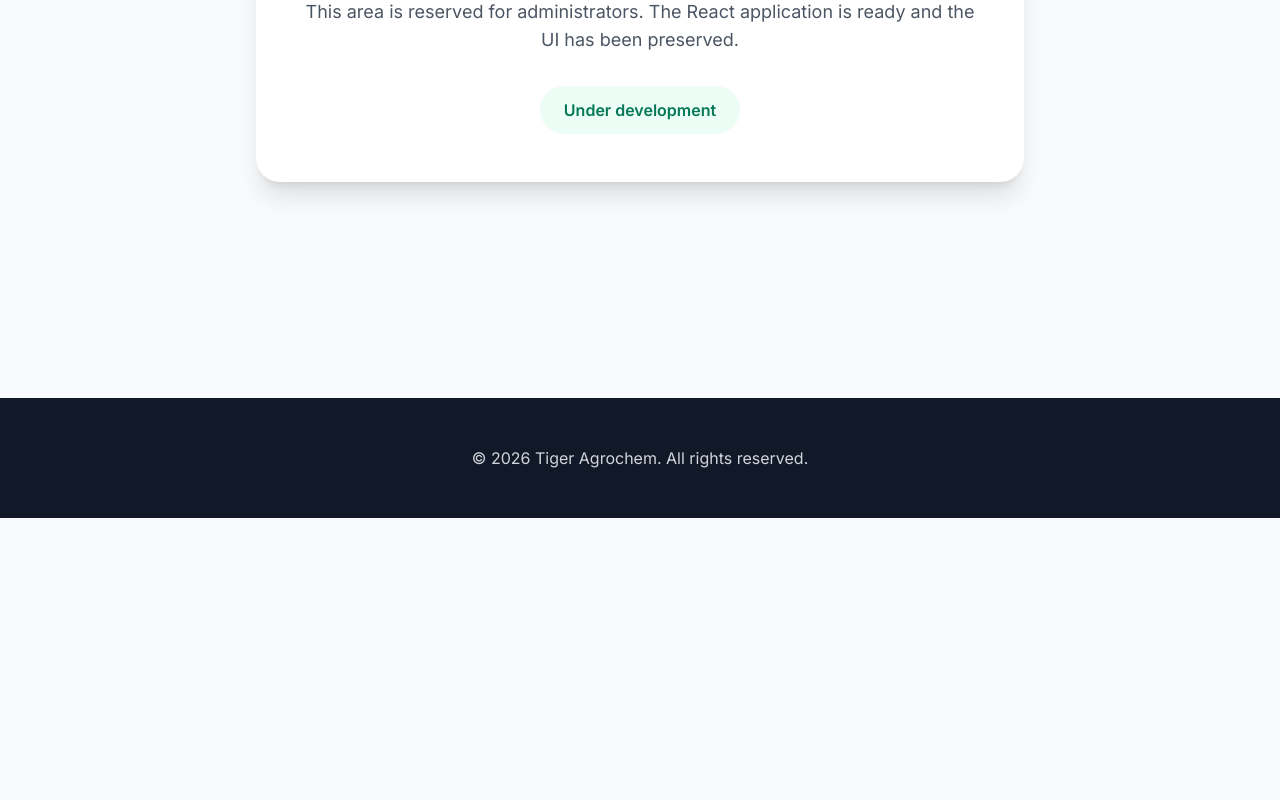
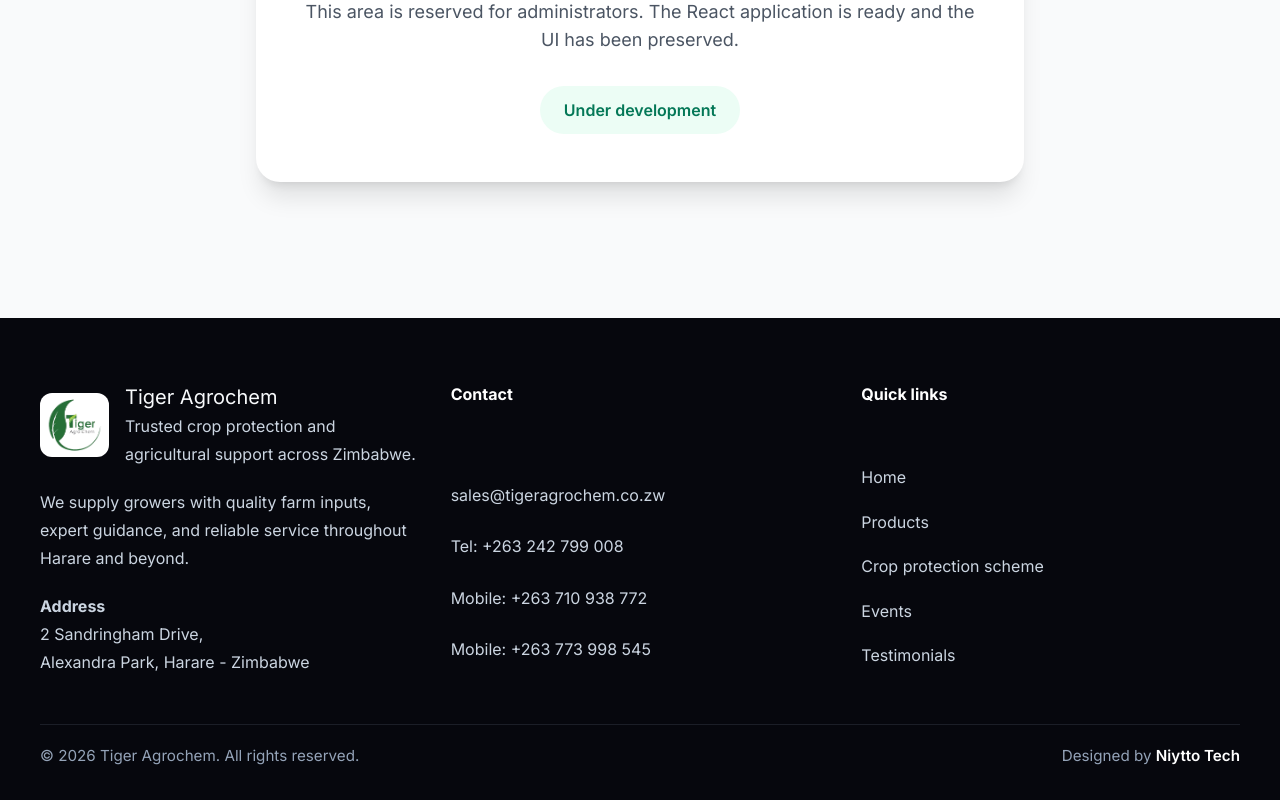
Before and after one commit to Anesu-Mashonga/Tiger-Agro-Chem, a React (Vite) app: page /admin in a window 1280 px wide. Shown: the part 322-1122 px from the top of the page. Before the commit the page ends 840 px from the top, so only its background shows below. Built offline with nearby package versions, Linux system fonts and the light colour scheme.

Commit message:
Update footer component with new layout and styling

```diff
--- a/src/components/Footer.jsx
+++ b/src/components/Footer.jsx
@@ -1,9 +1,113 @@
+import logo from "./Tiger Agro Chem log.png";
+
 function Footer() {
   return (
-    <footer className="bg-gray-900 text-gray-300 py-12 mt-20">
-      <div className="max-w-7xl mx-auto px-4 sm:px-6 lg:px-8">
-        <div className="text-center">
-          <p>&copy; 2026 Tiger Agrochem. All rights reserved.</p>
+    <footer className="footer">
+      <div className="footer-inner">
+        <div className="footer-grid">
+          <div className="footer-brand">
+            <div className="footer-brand-top">
+              <img
+                src={logo}
+                alt="Tiger Agro Chem logo"
+                className="footer-logo"
+              />
+              <div>
+                <h2 className="footer-brand-title">Tiger Agrochem</h2>
+                <p className="footer-brand-tagline">
+                  Trusted crop protection and agricultural support across
+                  Zimbabwe.
+                </p>
+              </div>
+            </div>
+
+            <p className="footer-text">
+              We supply growers with quality farm inputs, expert guidance, and
+              reliable service throughout Harare and beyond.
+            </p>
+
+            <address className="footer-address">
+              <strong>Address</strong>
+              <br />
+              2 Sandringham Drive,
+              <br />
+              Alexandra Park, Harare - Zimbabwe
+            </address>
+          </div>
+
+          <div className="footer-block">
+            <h3 className="footer-heading">Contact</h3>
+            <ul className="footer-list">
+              <li>
+                <a
+                  href="mailto:sales@tigeragrochem.co.zw"
+                  className="footer-link"
+                >
+                  sales@tigeragrochem.co.zw
+                </a>
+              </li>
+              <li>
+                <a href="tel:+263242799008" className="footer-link">
+                  Tel: +263 242 799 008
+                </a>
+              </li>
+              <li>
+                <a href="tel:+263710938772" className="footer-link">
+                  Mobile: +263 710 938 772
+                </a>
+              </li>
+              <li>
+                <a href="tel:+263773998545" className="footer-link">
+                  Mobile: +263 773 998 545
+                </a>
+              </li>
+            </ul>
+          </div>
+
+          <div className="footer-block">
+            <h3 className="footer-heading">Quick links</h3>
+            <ul className="footer-list">
+              <li>
+                <a href="/" className="footer-link">
+                  Home
+                </a>
+              </li>
+              <li>
+                <a href="/products" className="footer-link">
+                  Products
+                </a>
+              </li>
+              <li>
+                <a href="/guidelines" className="footer-link">
+                  Crop protection scheme
+                </a>
+              </li>
+              <li>
+                <a href="/events" className="footer-link">
+                  Events
+                </a>
+              </li>
+              <li>
+                <a href="/testimonials" className="footer-link">
+                  Testimonials
+                </a>
+              </li>
+            </ul>
+          </div>
+        </div>
+
+        <div className="footer-bottom">
+          <p>© 2026 Tiger Agrochem. All rights reserved.</p>
+          <p>
+            Designed by{" "}
+            <a
+              href="https://niytto-tech.netlify.app"
+              target="_blank"
+              rel="noopener noreferrer"
+            >
+              Niytto Tech
+            </a>
+          </p>
         </div>
       </div>
     </footer>
--- a/src/components/Navbar.jsx
+++ b/src/components/Navbar.jsx
@@ -1,7 +1,7 @@
 import { useState } from "react";
 import { NavLink } from "react-router-dom";
 import { Leaf, Menu, X } from "lucide-react";
-import logo from "./Tiger Agro Chem log.jpg";
+import logo from "./Tiger Agro Chem log.png";
 
 const navItems = [
   { to: "/", label: "Home" },
@@ -24,7 +24,7 @@
               <img
                 src={logo}
                 alt="Tiger Agro Chem logo"
-                className="h-10 w-auto rounded-lg"
+                className="navbar-logo"
               />
               <div>
                 <h1 className="text-2xl font-bold text-emerald-800">
--- a/src/index.css
+++ b/src/index.css
@@ -75,3 +75,131 @@
   transform: translateY(-3px);
   box-shadow: 0 10px 25px -5px rgba(0, 0, 0, 0.1);
 }
+
+.navbar-logo {
+  height: 3.5rem;
+  width: auto;
+  border-radius: 0.75rem;
+}
+
+.footer {
+  background: #06070d;
+  color: #e5e7eb;
+  padding: 4rem 1.5rem 2rem;
+}
+
+.footer-inner {
+  max-width: 1200px;
+  margin: 0 auto;
+}
+
+.footer-grid {
+  display: grid;
+  gap: 2rem;
+  grid-template-columns: repeat(3, minmax(0, 1fr));
+}
+
+.footer-brand {
+  display: grid;
+  gap: 1.25rem;
+}
+
+.footer-brand-top {
+  display: flex;
+  align-items: center;
+  gap: 1rem;
+}
+
+.footer-logo {
+  height: 4rem;
+  width: auto;
+  border-radius: 0.75rem;
+  background: #ffffff;
+  padding: 0.35rem;
+}
+
+.footer-brand-title {
+  margin: 0;
+  font-size: 1.25rem;
+  color: #f8fafc;
+}
+
+.footer-brand-tagline,
+.footer-text,
+.footer-address {
+  margin: 0;
+  color: #cbd5e1;
+  line-height: 1.75;
+}
+
+.footer-address {
+  font-style: normal;
+}
+
+.footer-block {
+  display: grid;
+  gap: 1rem;
+}
+
+.footer-heading {
+  margin: 0;
+  font-size: 1rem;
+  color: #ffffff;
+  font-weight: 700;
+}
+
+.footer-list {
+  list-style: none;
+  margin: 0;
+  padding: 0;
+  display: grid;
+  gap: 0.75rem;
+}
+
+.footer-link {
+  color: #cbd5e1;
+  text-decoration: none;
+  transition: color 0.2s ease;
+}
+
+.footer-link:hover {
+  color: #86efac;
+}
+
+.footer-bottom {
+  margin-top: 3rem;
+  border-top: 1px solid rgba(148, 163, 184, 0.15);
+  padding-top: 1.25rem;
+  display: flex;
+  flex-wrap: wrap;
+  justify-content: space-between;
+  gap: 0.75rem;
+  font-size: 0.95rem;
+  color: #94a3b8;
+}
+
+.footer-bottom p {
+  margin: 0;
+}
+
+.footer-bottom a {
+  color: #ffffff;
+  text-decoration: none;
+  font-weight: 600;
+}
+
+@media (max-width: 900px) {
+  .footer-grid {
+    grid-template-columns: 1fr;
+  }
+
+  .footer-bottom {
+    flex-direction: column;
+    align-items: flex-start;
+  }
+
+  .footer-brand-top {
+    flex-direction: column;
+    align-items: flex-start;
+  }
+}
```
Also changed, not shown: src/components/Tiger Agro Chem log.png (added).
